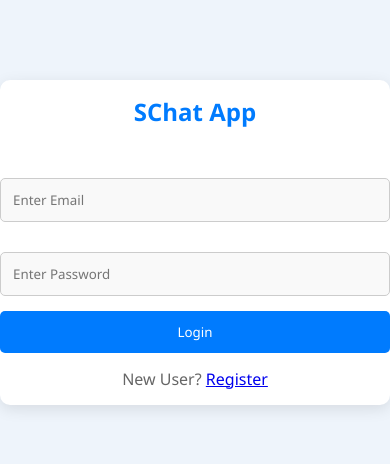
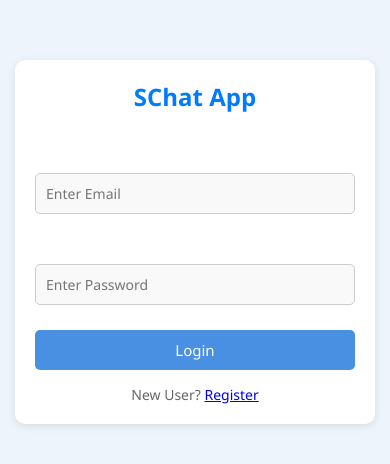
Before and after one commit to saliksiddiqui/Real-Time-Chat-App, a React (Vite) app: page /login in a window 390 px wide. Shown: the part 180-644 px from the top of the page. Built offline with nearby package versions, Linux system fonts and the light colour scheme; no server answers.

Commit message:
currect css for phone view

```diff
--- a/src/App.css
+++ b/src/App.css
@@ -540,45 +540,74 @@
 }
 
 @media (max-width: 480px) {
-  .homeContainer {
-    width: 98%;
-    height: 100vh;
-    flex-direction: column;
+
+  .login-container,
+  .register-container {
+    display: flex;
+    justify-content: center;
+    align-items: center;
+    min-height: 100vh;
+    padding: 15px; /* overall container padding to avoid hard edges */
   }
 
-  .navebar {
-    display: flex;
-    height: 70px;
-    /* flex-direction: column; */
-    padding: 13px;
+  .login-box,
+  .register-box {
+    width: 100%;
+    max-width: 400px;
+    padding: 20px;
+    background-color: #fff;
+    border-radius: 10px;
+    box-shadow: 0 2px 8px rgba(0,0,0,0.1);
   }
-  .chatUserName {
-    font-size: 12px;
-    padding: 5px;
-  }
-  .messageContent {
-    max-width: 85%;
-  }
-  .sendMsgInput input {
-    width: 140px;
-    height: 36px;
+
+  .login-form input,
+  .register-form input {
+    width: 100%;
+    padding: 10px;
+    margin: 10px 0;
     font-size: 14px;
   }
-  .sendImg {
-    height: 22px;
-    width: 22px;
+
+  .imageInput label {
+    display: flex;
+    align-items: center;
+    gap: 8px;
+    font-size: 14px;
   }
-  .send button:last-child {
-    width: 55px;
-    height: 30px;
-    font-size: 11px;
+
+  .imageInput img {
+    width: 24px;
+    height: 24px;
   }
-  .messageInfo img {
-    width: 28px;
-    height: 28px;
+
+  .login-form button,
+  .register-form button {
+    width: 100%;
+    padding: 10px;
+    font-size: 15px;
+    background-color: #4a90e2;
+    color: #fff;
+    border: none;
+    border-radius: 5px;
+    cursor: pointer;
   }
-    .login-box,
-  .register-box {
-    padding: 15px 0px;
+
+  .login-form button:hover,
+  .register-form button:hover {
+    background-color: #3578c6;
+  }
+
+  .appName {
+    font-size: 24px;
+    margin-bottom: 20px;
+    text-align: center;
+  }
+
+  .forRegisterText,
+  .forLoginText {
+    display: block;
+    margin-top: 15px;
+    text-align: center;
+    font-size: 14px;
   }
 }
```
